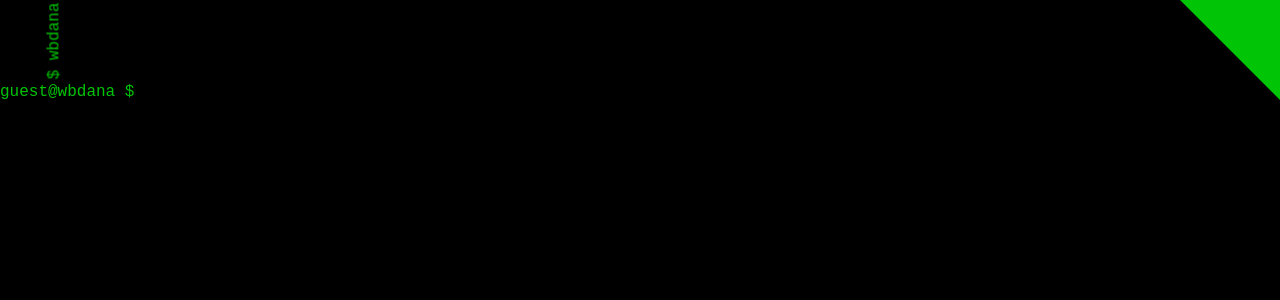
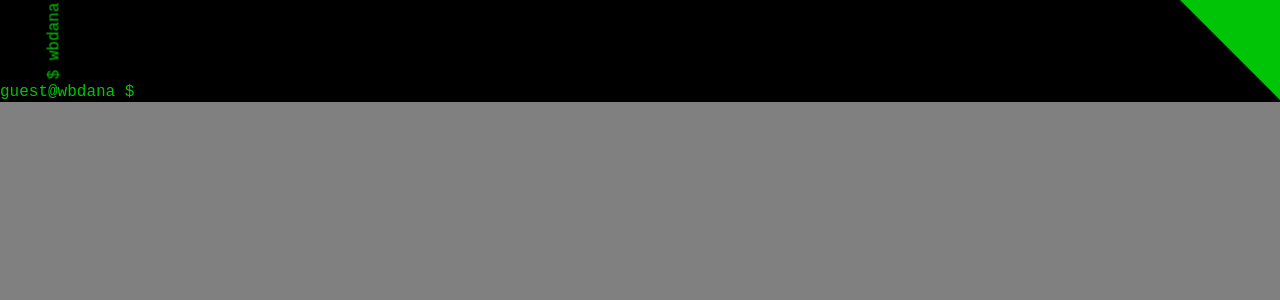
Before and after one commit to wbdana-old/doorways, a React (Create React App) app: page / in a window 1280 px wide. Shown: the top 300 px of the page. Built offline with nearby package versions, Linux system fonts and the light colour scheme.

Commit message:
Build out Home container; add toggle GUI functionality

```diff
--- a/src/App.css
+++ b/src/App.css
@@ -1,39 +1,39 @@
 #root {
-  background-color: grey;
+  background-color: grey; /* Helps with debugging css */
   height: 100%;
   min-height: 100%;
 }
 
-.App {
-  background-color: black;
-  display: flex;
-  flex: 1;
-  flex-direction: column;
-  height: 100%;
-  min-height: 100%;
-}
+/*.App {*/
+  /*background-color: black;*/
+  /*display: flex;*/
+  /*flex: 1;*/
+  /*flex-direction: column;*/
+  /*height: 100%;*/
+  /*min-height: 100%;*/
+/*}*/
 
-.App-logo {
-  animation: App-logo-spin infinite 20s linear;
-  height: 80px;
-}
+/*.App-logo {*/
+  /*animation: App-logo-spin infinite 20s linear;*/
+  /*height: 80px;*/
+/*}*/
 
-.App-header {
-  background-color: #222;
-  height: 150px;
-  padding: 20px;
-  color: white;
-}
+/*.App-header {*/
+  /*background-color: #222;*/
+  /*height: 150px;*/
+  /*padding: 20px;*/
+  /*color: white;*/
+/*}*/
 
-.App-title {
-  font-size: 1.5em;
-}
+/*.App-title {*/
+  /*font-size: 1.5em;*/
+/*}*/
 
-.App-intro {
-  font-size: large;
-}
+/*.App-intro {*/
+  /*font-size: large;*/
+/*}*/
 
-@keyframes App-logo-spin {
-  from { transform: rotate(0deg); }
-  to { transform: rotate(360deg); }
-}
+/*@keyframes App-logo-spin {*/
+  /*from { transform: rotate(0deg); }*/
+  /*to { transform: rotate(360deg); }*/
+/*}*/
--- a/src/components/Home.tsx
+++ b/src/components/Home.tsx
@@ -1,2 +1,37 @@
 import * as React from 'react';
-import { HomeContainer }
+import { HomeContainer } from '../styled/components/home';
+import Terminal from '../containers/Terminal';
+import { GuiTab } from '../styled/components/guiTab';
+import '../App.css';
+
+export interface IProps {
+    showGui: boolean;
+    toggleGui: () => void;
+}
+
+class Home extends React.Component<IProps> {
+
+    toggleGui = () => {
+        this.props.toggleGui();
+    };
+
+    renderTerminal = () => {
+        if (this.props.showGui) {
+            return null;
+        }
+        return <Terminal/>;
+    };
+
+    render() {
+        return (
+            <HomeContainer>
+                <GuiTab
+                    onClick={this.toggleGui}
+                />
+                {this.renderTerminal()}
+            </HomeContainer>
+        );
+    }
+}
+
+export default Home;
--- a/src/components/Terminal.tsx
+++ b/src/components/Terminal.tsx
@@ -1,7 +1,7 @@
 import * as React from 'react';
 import { Rotate } from '../styled/components/animations';
 import { TerminalContainer, PromptInput } from '../styled/components/terminal';
-import { GuiTab } from '../styled/components/guiTab';
+// import { GuiTab } from '../styled/components/guiTab';
 import HistoryLine from './HistoryLine';
 
 export interface IProps {
@@ -9,7 +9,6 @@ export interface IProps {
     currentDirectory: string;
     history: [];
     updateCommand: (payload: string) => void;
-    showGui: () => void;
     submitCommand: (payload: string) => void;
 }
 
@@ -47,17 +46,17 @@ class Terminal extends React.Component<IProps> {
         }
     };
 
-    showGui = () => {
-        this.props.showGui();
-    };
+    // showGui = () => {
+    //     this.props.showGui();
+    // };
 
     render() {
         const { command, history } = this.props;
         return (
             <TerminalContainer>
-                <GuiTab
-                    onClick={this.showGui}
-                />
+                {/*<GuiTab*/}
+                    {/*onClick={this.showGui}*/}
+                {/*/>*/}
 
                 <Rotate>
                     $ wbdana
--- a/src/constants/index.tsx
+++ b/src/constants/index.tsx
@@ -4,8 +4,8 @@ export type UPDATE_COMMAND = typeof UPDATE_COMMAND;
 export const SUBMIT_COMMAND = 'SUBMIT_COMMAND';
 export type SUBMIT_COMMAND = typeof SUBMIT_COMMAND;
 
-export const SHOW_GUI = 'SHOW_GUI';
-export type SHOW_GUI = typeof SHOW_GUI;
+export const TOGGLE_GUI = 'TOGGLE_GUI';
+export type TOGGLE_GUI = typeof TOGGLE_GUI;
 
 
 // Bash commands
--- a/src/containers/Home.tsx
+++ b/src/containers/Home.tsx
@@ -1,7 +1,7 @@
 import { connect } from 'react-redux';
 import { Dispatch } from 'redux';
 import * as homeActions from '../store/home/actions';
-// import Home from '../components/Home';
+import Home from '../components/Home';
 import {
     HomeActionTypes,
 } from '../store/home';
@@ -13,7 +13,7 @@ const mapStateToProps = ({ home }: ApplicationState) => ({
 });
 
 const mapDispatchToProps = (dispatch: Dispatch<HomeActionTypes>) => ({
-    showGui: () => dispatch(homeActions.showGui()),
+    toggleGui: () => dispatch(homeActions.toggleGui()),
 });
 
 export default connect(mapStateToProps, mapDispatchToProps)(Home);
--- a/src/index.tsx
+++ b/src/index.tsx
@@ -6,7 +6,8 @@ import { composeWithDevTools } from 'redux-devtools-extension';
 import { ThemeProvider } from 'styled-components';
 
 // import { CommandAction } from './actions';
-import App from './App';
+// import App from './App';
+import Home from './containers/Home';
 import './index.css';
 import { rootReducer } from './store';
 import registerServiceWorker from './registerServiceWorker';
@@ -40,7 +41,8 @@ const store = createStore<ApplicationState, AnyAction, any, any>(rootReducer, {
 ReactDOM.render(
 <ThemeProvider theme={theme}>
             <Provider store={store}>
-                <App />
+                {/*<App />*/}
+                <Home />
             </Provider>
         </ThemeProvider>,
   document.getElementById('root') as HTMLElement
--- a/src/store/home/actions.ts
+++ b/src/store/home/actions.ts
@@ -1,10 +1,10 @@
 import * as constants from '../../constants';
 import {
-    IShowGui,
+    IToggleGui,
 } from './types';
 
-export function showGui(): IShowGui {
+export function toggleGui(): IToggleGui {
     return {
-        type: constants.SHOW_GUI,
+        type: constants.TOGGLE_GUI,
     };
 }
--- a/src/store/home/reducer.ts
+++ b/src/store/home/reducer.ts
@@ -1,5 +1,5 @@
 import { Reducer } from 'redux';
-import { SHOW_GUI } from '../../constants';
+import { TOGGLE_GUI } from '../../constants';
 import {
     IHomeState,
 } from './types';
@@ -10,10 +10,10 @@ const initialState: IHomeState = {
 
 const reducer: Reducer<IHomeState> = (state = initialState, action) => {
     switch (action.type) {
-        case SHOW_GUI:
+        case TOGGLE_GUI:
             return {
                 ...state,
-                showGui: true,
+                showGui: !state.showGui,
             };
         default:
             return state;
--- a/src/store/home/types.ts
+++ b/src/store/home/types.ts
@@ -1,8 +1,10 @@
 import * as constants from '../../constants';
 
-export interface IShowGui {
-    type: constants.SHOW_GUI;
+export interface IToggleGui {
+    type: constants.TOGGLE_GUI;
 }
+
+export type HomeActionTypes = IToggleGui;
 
 export interface IHomeState {
     showGui: boolean;
--- a/src/store/index.ts
+++ b/src/store/index.ts
@@ -9,11 +9,17 @@ import {
     ITerminalState,
     terminalReducer,
 } from './terminal';
+import {
+    IHomeState,
+    homeReducer,
+} from './home';
 
 export interface ApplicationState {
+    home: IHomeState,
     terminal: ITerminalState,
 }
 
 export const rootReducer = combineReducers<ApplicationState>({
+    home: homeReducer,
     terminal: terminalReducer,
 });
--- a/src/styled/components/home.tsx
+++ b/src/styled/components/home.tsx
@@ -1,7 +1,8 @@
 import styled from '../styled-components';
 
 export const HomeContainer = styled.div`
-    background-color: ${props => props.theme.primaryColor};
+    /* TODO WBD */
+    /* background-color: ${props => props.theme.primaryColor}; */ /* This color should vary based on showGui state */
     display: flex;
     flex: 1;
     flex-direction: column;
```
